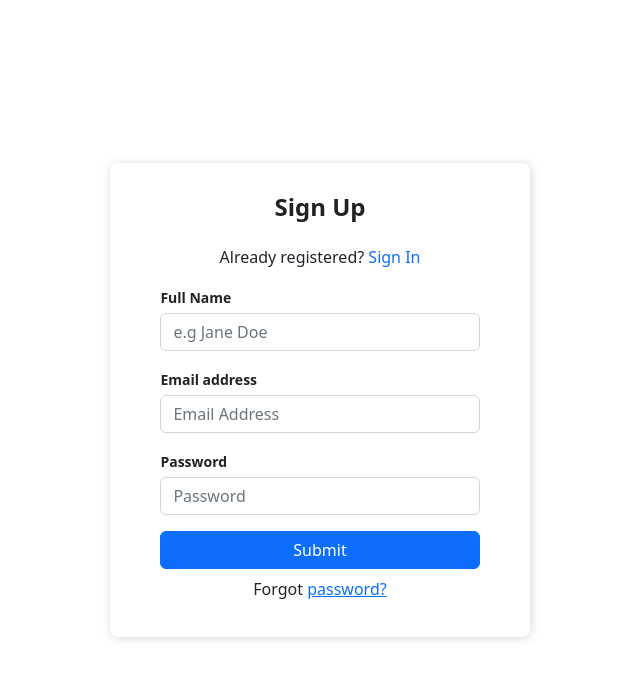
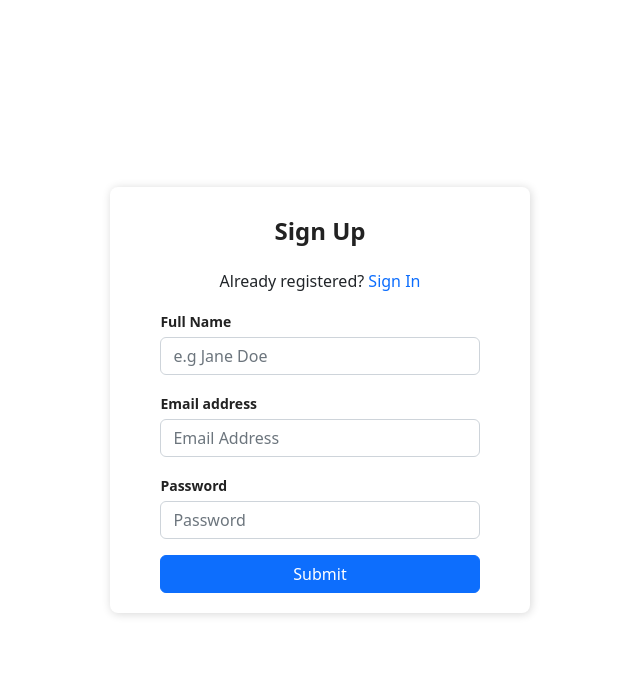
Before and after one commit to Rafl27/biteSized-app, a React (Vite) app: page /auth in a window 1280 px wide. Both pictures are taken after a click on the element "Sign Up". Shown: the top 678 px of the page, without its empty margins (320-960 px from the left). Built offline with nearby package versions, Linux system fonts and the light colour scheme.

Commit message:
register users

```diff
--- a/package.json
+++ b/package.json
@@ -9,6 +9,7 @@
     "preview": "vite preview"
   },
   "dependencies": {
+    "axios": "^1.4.0",
     "bootstrap": "^5.2.3",
     "react": "^18.2.0",
     "react-bootstrap": "^2.7.4",
--- a/src/main.tsx
+++ b/src/main.tsx
@@ -4,7 +4,7 @@ import 'bootstrap/dist/css/bootstrap.css'
 import { createBrowserRouter, RouterProvider } from 'react-router-dom'
 //import Root from './routes/root'
 import Home from './pages/Home'
-import SignIn from './pages/SignInPage/SignIn'
+// import SignIn from './pages/SignInPage/SignIn'
 import SignUp from './pages/auth/SignUp'
 
 const router = createBrowserRouter([
--- a/src/pages/auth/SignUp.tsx
+++ b/src/pages/auth/SignUp.tsx
@@ -1,10 +1,42 @@
 import React, { useState } from 'react'
+import axios from 'axios'
 import './styles.css'
+
 const SignUp: React.FC = () => {
   let [authMode, setAuthMode] = useState('signin')
 
   const changeAuthMode = () => {
     setAuthMode(authMode === 'signin' ? 'signup' : 'signin')
+  }
+
+  const SignUpForm: React.FC = () => {
+    const [values, setValues] = useState({
+      name: '',
+      email: '',
+      password: '',
+    })
+
+    const handleChange = (e: any) => {
+      setValues({ ...values, [e.target.name]: e.target.value })
+    }
+
+    const handleSubmit = async (event: any) => {
+      event.preventDefault()
+      const formData = new FormData(event.target)
+      const name = formData.get('name')
+      const email = formData.get('email')
+      const password = formData.get('password')
+      console.log(name, email, password)
+      try {
+        const response = await axios.post('http://localhost:3000/user/signup', {
+          name,
+          email,
+          password,
+        })
+        console.log(response.data.token)
+      } catch (err) {
+        console.log(err)
+      }
     }
 
     if (authMode === 'signin') {
@@ -51,7 +83,7 @@ const SignUp: React.FC = () => {
 
     return (
       <div className="Auth-form-container">
-      <form className="Auth-form">
+        <form className="Auth-form" onSubmit={handleSubmit}>
           <div className="Auth-form-content">
             <h3 className="Auth-form-title">Sign Up</h3>
             <div className="text-center">
@@ -63,9 +95,10 @@ const SignUp: React.FC = () => {
             <div className="form-group mt-3">
               <label>Full Name</label>
               <input
-              type="email"
+                type="text"
                 className="form-control mt-1"
                 placeholder="e.g Jane Doe"
+                name="name"
               />
             </div>
             <div className="form-group mt-3">
@@ -74,6 +107,7 @@ const SignUp: React.FC = () => {
                 type="email"
                 className="form-control mt-1"
                 placeholder="Email Address"
+                name="email"
               />
             </div>
             <div className="form-group mt-3">
@@ -82,6 +116,7 @@ const SignUp: React.FC = () => {
                 type="password"
                 className="form-control mt-1"
                 placeholder="Password"
+                name="password"
               />
             </div>
             <div className="d-grid gap-2 mt-3">
@@ -89,13 +124,13 @@ const SignUp: React.FC = () => {
                 Submit
               </button>
             </div>
-          <p className="text-center mt-2">
-            Forgot <a href="#">password?</a>
-          </p>
           </div>
         </form>
       </div>
     )
   }
 
+  return <SignUpForm />
+}
+
 export default SignUp
```
Also changed, not shown: 1 other file (tests, documents, lock files or other folders). Lines whose indentation alone changed are shown as unchanged.
